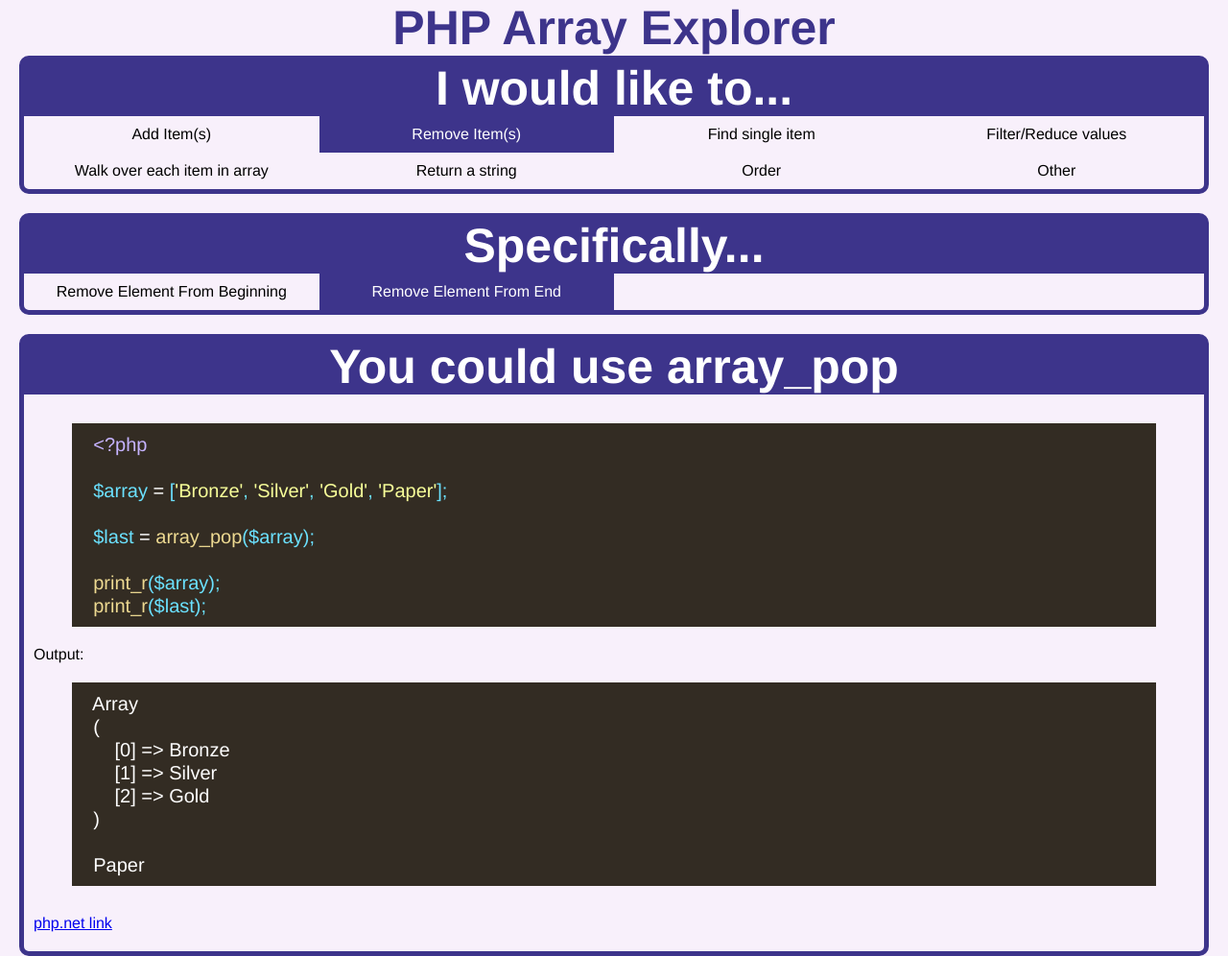
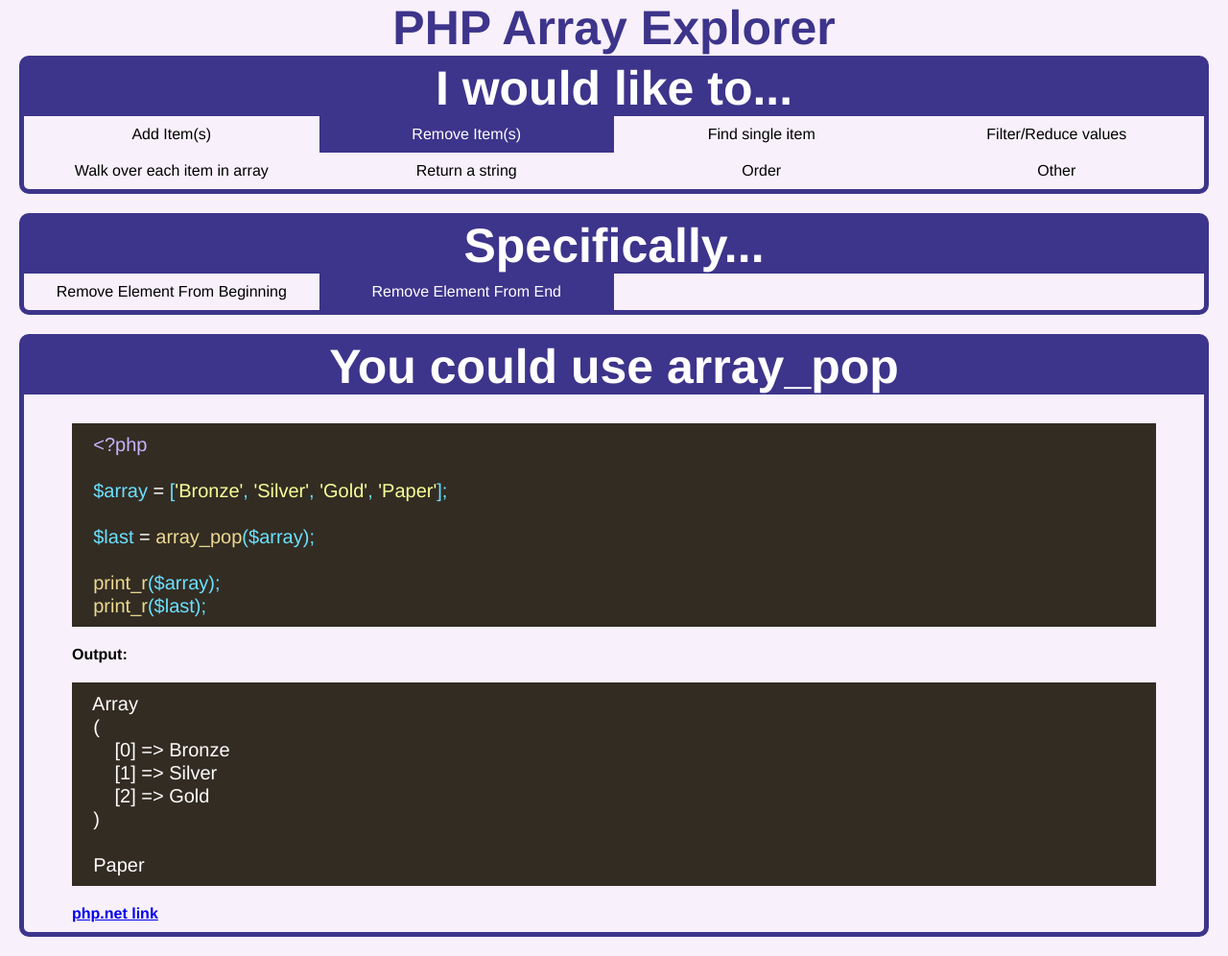
Before and after one commit to cjbagley/php-array-explorer, a Jekyll site: the page built from _pages/remove_item/array_pop.md, in a window 1280 px wide. Shown: the whole page at 96% size. Built offline with Jekyll 4.4.1, drawn with Linux system fonts in a browser that asks for light colours.

Commit message:
Minor styling changes to output header and php link

```diff
--- a/_includes/output_header.html
+++ b/_includes/output_header.html
@@ -1 +1 @@
-<strong>Output:</strong>
+<p class='output-header'><strong>Output:</strong></p>
--- a/_layouts/default.html
+++ b/_layouts/default.html
@@ -23,16 +23,11 @@
             <div class="card text-left">
                 {{ content }}
                 {% if page.php_net_link %}
-                <div class="document-link">
+                <div class="php-link">
                     <a href="{{ page.php_net_link }}">php.net link</a>
                 </div>
                 {% endif %}
             </div>
-            {% if page.card_footer %}
-            <div class="card-holder-footer">
-                <a href="page.php_net_link">php.net link</a>
-            </div>
-            {% endif %}
         </section>
     </main>
 </body>
--- a/assets/css/main.scss
+++ b/assets/css/main.scss
@@ -113,6 +113,11 @@ h1 {
     font-size: 20px;
 }
 
+.output-header, .php-link {
+    margin-left: 40px;
+    font-weight: bold;
+}
+
 
 .highlight {
 
```
